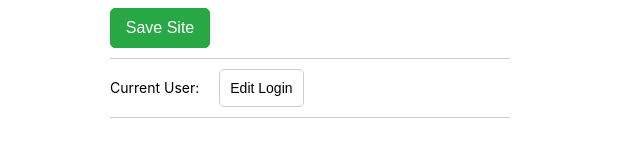
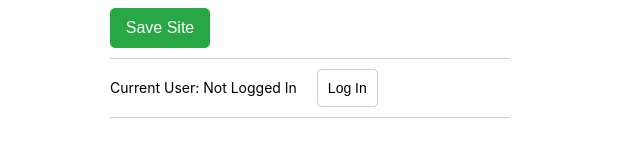
Before and after one commit to alphaparticlecode/wp-scratchpad, a React (Create React App) app: page / in a window 1280 px wide. Shown: the part 177-334 px from the top of the page, without its empty margins (330-970 px from the left). Built offline with nearby package versions, Linux system fonts and the light colour scheme.

Commit message:
Use page reloads to make draft component visible as soon as logged in

```diff
--- a/src/Login.js
+++ b/src/Login.js
@@ -46,6 +46,8 @@ function Login() {
 				localStorage.setItem('scratchpadJWTRefresh', data.refresh_token);
 
 				setLoginVisibility(false);
+
+				window.location.reload(false);
 			}
 		});
 
@@ -62,6 +64,8 @@ function Login() {
 		localStorage.setItem('username', '');
 
 		setLastUpdated(Date.now());
+
+		window.location.reload(false);
 	}
 
 	function validateOrRefreshJWT() {
@@ -120,8 +124,8 @@ function Login() {
 	return (
 		<div className="login">
 			<div className={`${loginFormVisible ? 'hidden' : ''}`}>
-				<p className="currentuser">Current User: {username}</p>
-				<button onClick={loginVisible}>Edit Login</button>
+				<p className="currentuser">Current User: {username ? username : 'Not Logged In'}</p>
+				<button onClick={loginVisible}>{username ? 'Edit Login' : 'Log In'}</button>
 				<button className={`logout ${username ? '' : 'hidden'}`} onClick={logOut}>Log Out</button>
 			</div>
 
```
